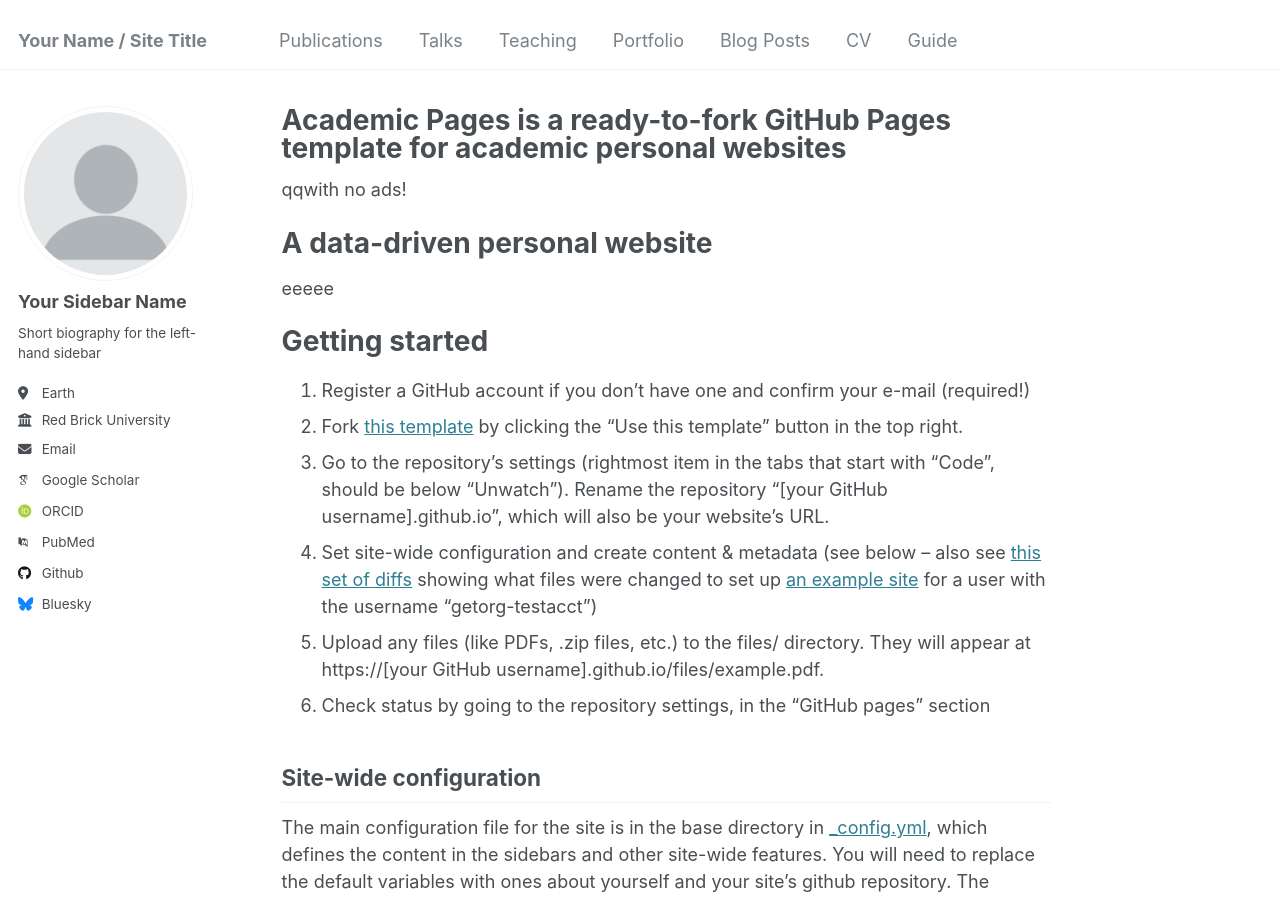
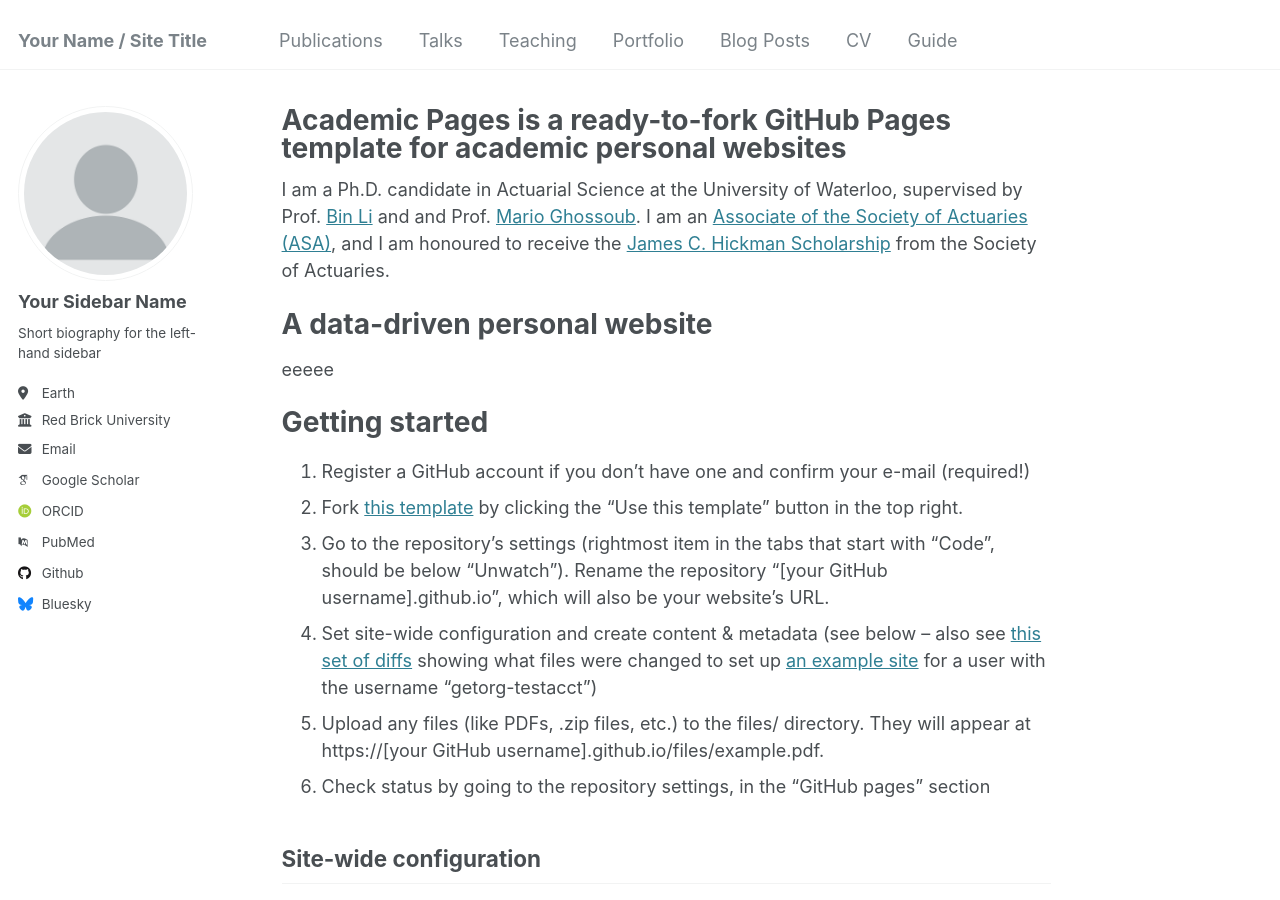
Before and after one commit to benxuanshi/benxuanshi.github.io, a Jekyll site: the page built from _pages/about.md, in a window 1280 px wide and 900 px high. Built offline with Jekyll 4.4.1, drawn with Linux system fonts in a browser that asks for light colours; some web fonts are replaced.

Commit message:
Update about.md

```diff
--- a/_pages/about.md
+++ b/_pages/about.md
@@ -7,7 +7,7 @@ redirect_from:
   - /about.html
 ---
 
-qqwith no ads!
+I am a Ph.D. candidate in Actuarial Science at the University of Waterloo, supervised by Prof. [Bin Li](https://sites.google.com/view/binli/home) and and Prof.  [Mario Ghossoub](https://sites.google.com/site/marioghossoub/). I am an  [Associate of the Society of Actuaries (ASA)](https://www.soa.org/education/exam-req/edu-asa-req/), and  I am honoured to receive the [James C. Hickman Scholarship](https://www.soa.org/resources/announcements/press-releases/2023/2023-hickman-scholars/) from the Society of Actuaries.
 
 A data-driven personal website
 ======
```
